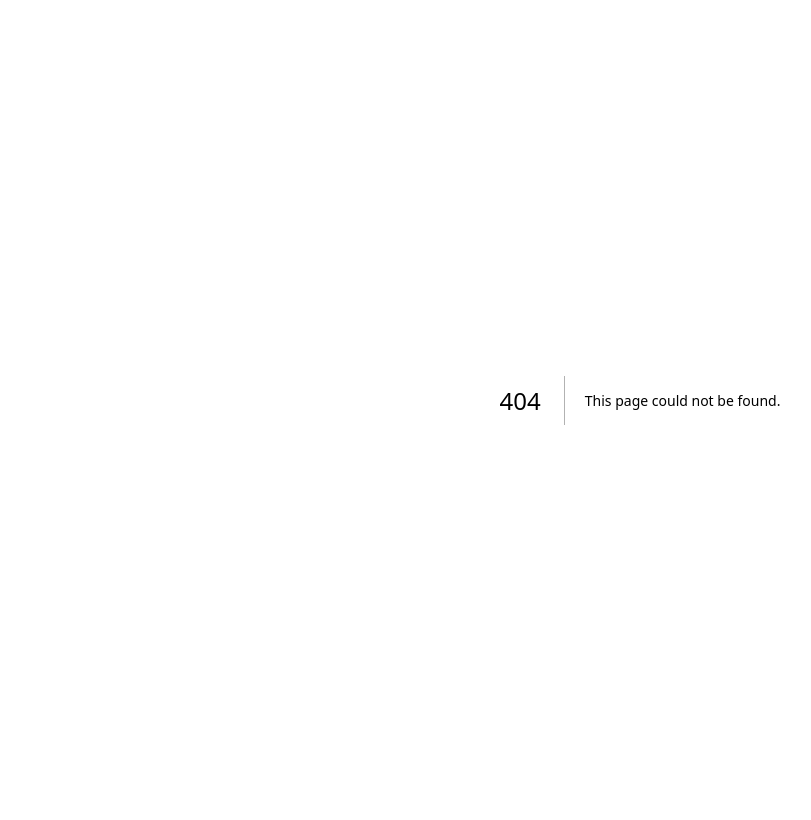
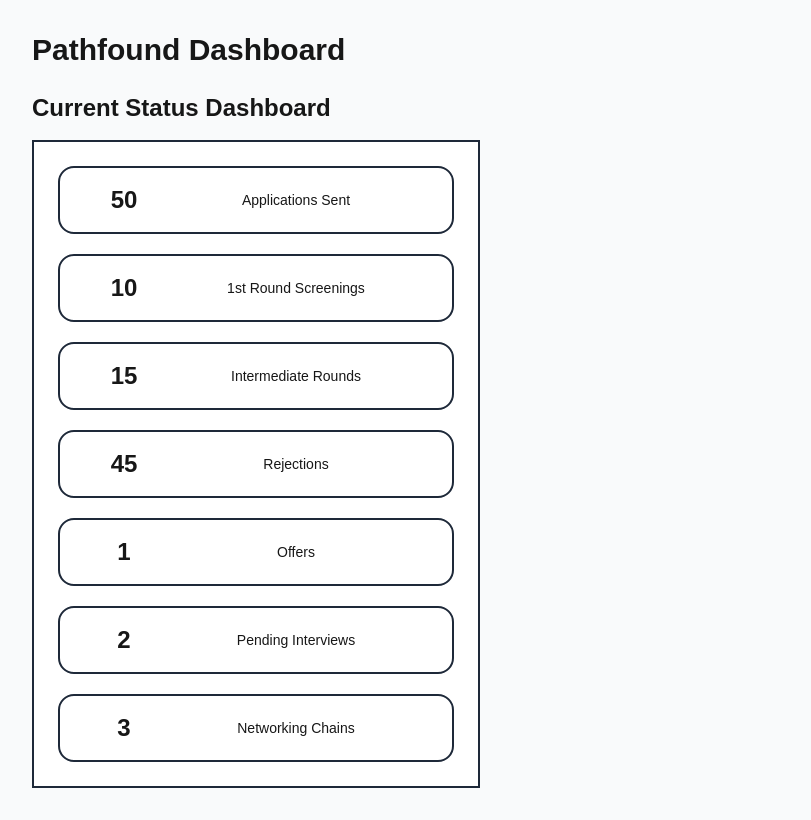
Before and after one commit to paden-kosoff/pathfound, a Next.js app: page /app in a window 1280 px wide. Before the commit this address had no page. Shown: the whole page, without its empty margins (0-811 px from the left). Built offline with nearby package versions, Linux system fonts and the light colour scheme.

Commit message:
Create page.tsx

```diff
--- /dev/null
+++ b/app/app/page.tsx
@@ -0,0 +1,39 @@
+export default function AppDashboard() {
+  return (
+    <main className="min-h-screen bg-gray-50 p-8">
+      <h1 className="mb-6 text-3xl font-bold">Pathfound Dashboard</h1>
+
+      <section className="w-full max-w-md">
+        <h2 className="mb-4 text-2xl font-bold">
+          Current Status Dashboard
+        </h2>
+
+        <div className="border-2 border-gray-800 bg-white p-6">
+          <div className="space-y-5">
+            {[
+              ["50", "Applications Sent"],
+              ["10", "1st Round Screenings"],
+              ["15", "Intermediate Rounds"],
+              ["45", "Rejections"],
+              ["1", "Offers"],
+              ["2", "Pending Interviews"],
+              ["3", "Networking Chains"],
+            ].map(([value, label]) => (
+              <div
+                key={label}
+                className="flex items-center rounded-2xl border-2 border-gray-800 px-6 py-4"
+              >
+                <div className="w-20 text-center text-2xl font-bold">
+                  {value}
+                </div>
+                <div className="flex-1 text-center text-sm font-medium">
+                  {label}
+                </div>
+              </div>
+            ))}
+          </div>
+        </div>
+      </section>
+    </main>
+  );
+}
```
